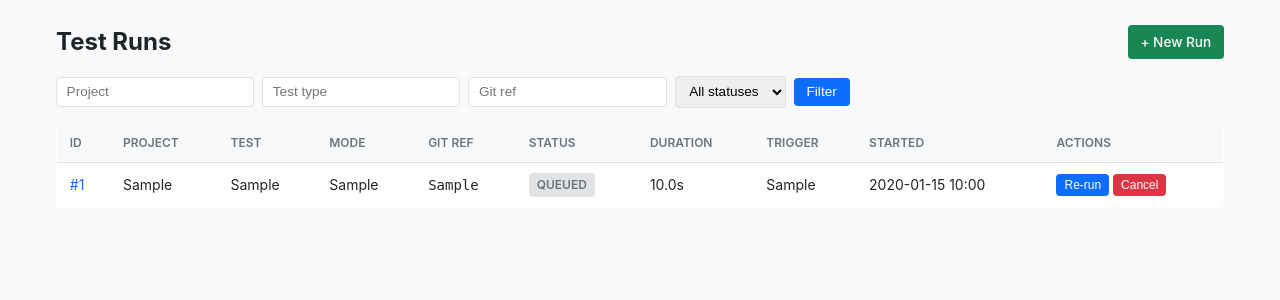
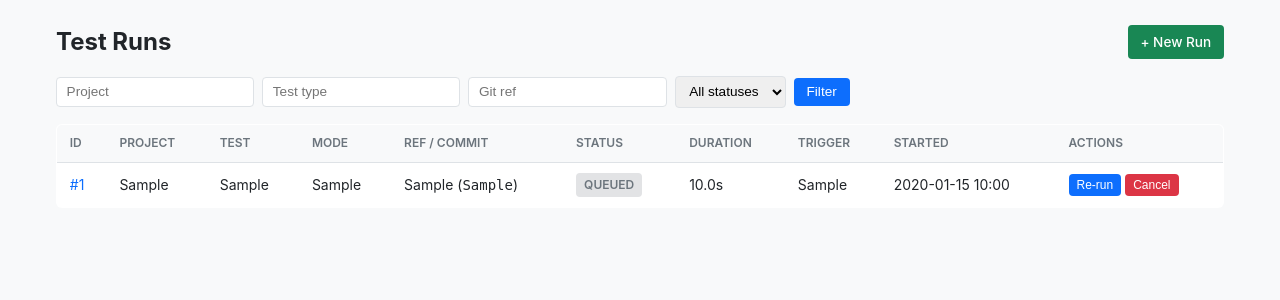
Before and after one commit to omnetpp/opp_ci, a FastAPI app: page /runs in a window 1280 px wide. Shown: the part 55-355 px from the top of the page. Run offline with FastAPI, Linux system fonts and the light colour scheme; tables that the repository leaves empty hold one stand-in row (values such as "Sample post").

Commit message:
Show git ref and commit hash in runs list
Replace the standalone Duration column with a combined Ref / Commit
column that shows the branch name and shortened hash.  Duration is
kept as a separate column.

```diff
--- a/opp_ci/web/templates/runs.html
+++ b/opp_ci/web/templates/runs.html
@@ -28,7 +28,7 @@
             <th>Project</th>
             <th>Test</th>
             <th>Mode</th>
-            <th>Git ref</th>
+            <th>Ref / Commit</th>
             <th>Status</th>
             <th>Duration</th>
             <th>Trigger</th>
@@ -44,7 +44,7 @@
             <td>{{ run.test_type }}</td>
             <td>{{ run.mode or "-" }}</td>
             {% set sha = run.commit_sha or run.github_commit_sha %}
-            <td>{% if sha %}<code title="{{ sha }}">{{ sha[:8] }}</code>{% elif run.git_ref %}{{ run.git_ref }}{% else %}-{% endif %}</td>
+            <td>{% if run.git_ref and sha %}{{ run.git_ref }} (<code title="{{ sha }}">{{ sha[:8] }}</code>){% elif sha %}<code title="{{ sha }}">{{ sha[:8] }}</code>{% elif run.git_ref %}{{ run.git_ref }}{% else %}-{% endif %}</td>
             <td><span class="badge badge-{{ run.status.value }}">{{ run.status.value }}</span></td>
             <td>{{ "%.1f"|format(run.duration_seconds) ~ "s" if run.duration_seconds else "-" }}</td>
             <td>{{ run.trigger or "-" }}</td>
```
